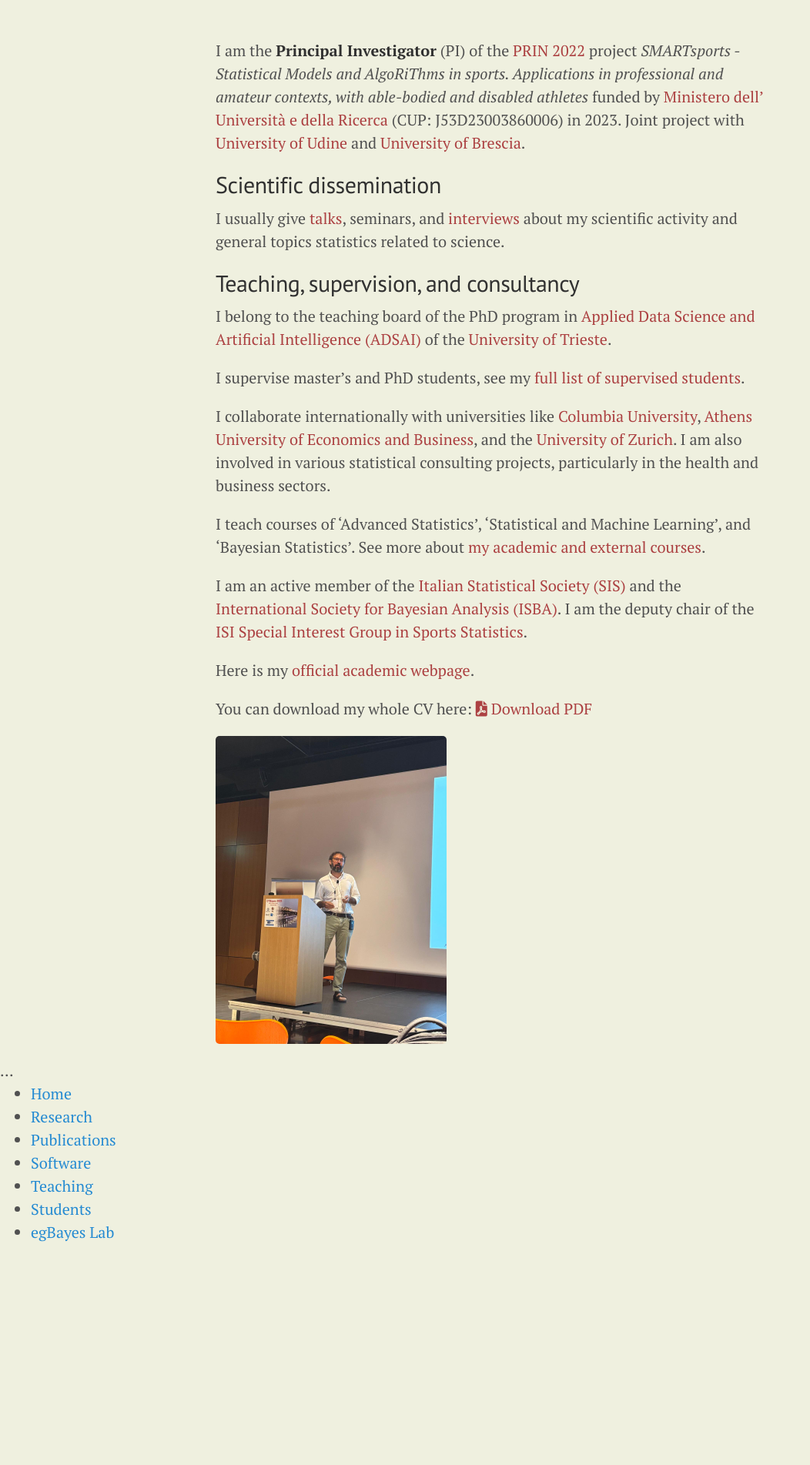
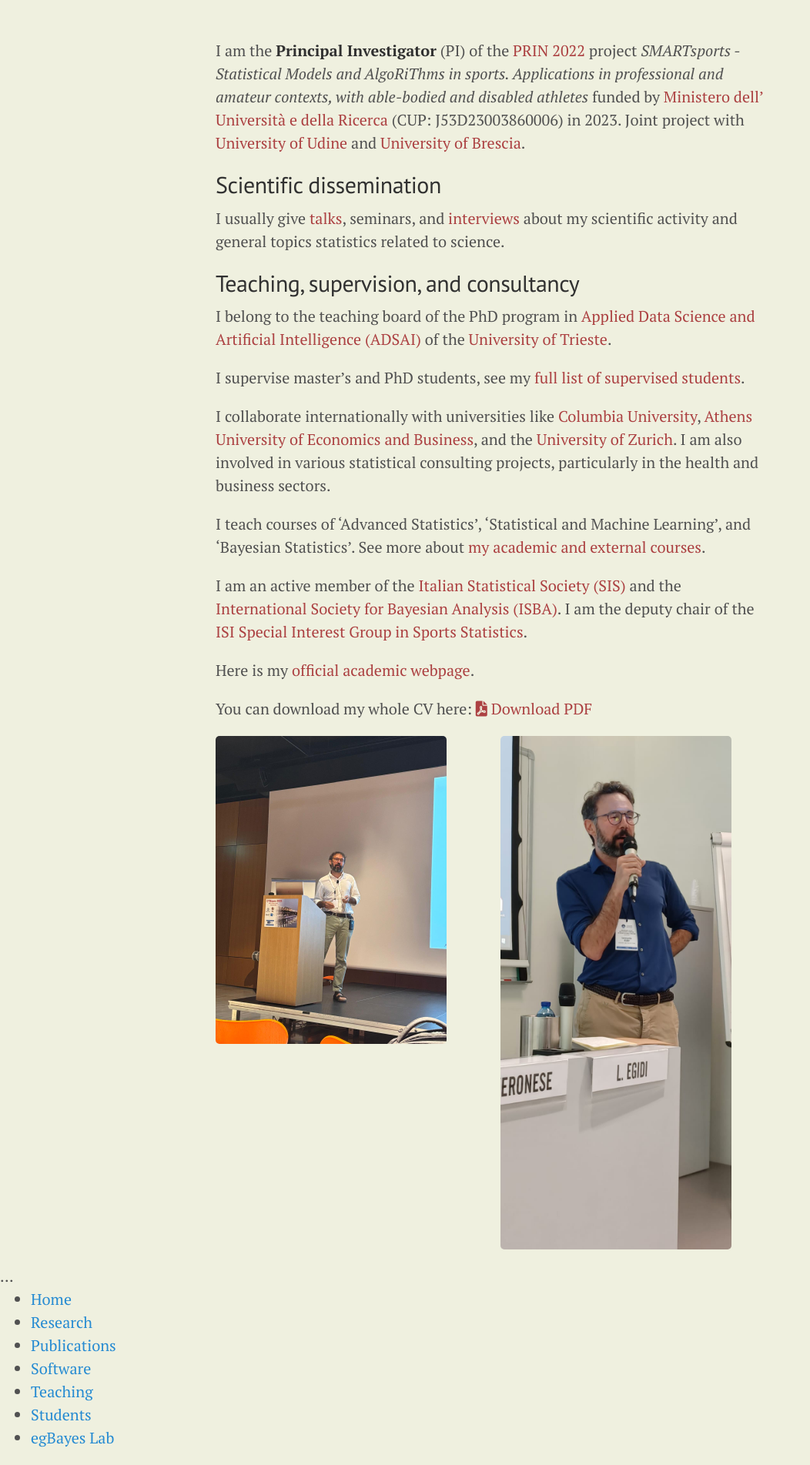
Before and after one commit to LeoEgidi/leoegidi.github.io, a Jekyll site: the page built from index.md, in a window 1280 px wide. Shown: the part 1002-2905 px from the top of the page at 77% size, without its empty margins (0-1052 px from the left). Built offline with Jekyll 4.4.1, drawn with Linux system fonts in a browser that asks for light colours; Markdown is read by kramdown in place of the engine named in the settings; the list of posts is cut into pages by our own code; before the commit the page ends 2638 px from its top, so only the background shows below that.

Commit message:
new images

```diff
--- a/index.md
+++ b/index.md
@@ -110,5 +110,11 @@ You can download my whole CV here:
     <i class="fas fa-file-pdf"></i> Download PDF
 </a>
 
-
+<div class="two-columns">
+  <div class="column">
 <img src="Leonardo_Egidi_conference.jpg" alt="Leonardo Egidi" style="float: center; margin-right: 10px;" width="300">
+</div>
+<div class="column">
+    <img src="Leonardo_Egidi_conference2.jpg" alt="Leonardo Egidi" style="float: center; margin-right: 10px;" width="300">
+  </div>
+</div>
```
Also changed, not shown: it/index.md (+7 -0 lines), Leonardo_Egidi_conference2.jpg (added), it/Leonardo_Egidi_conference2.jpg (added).
